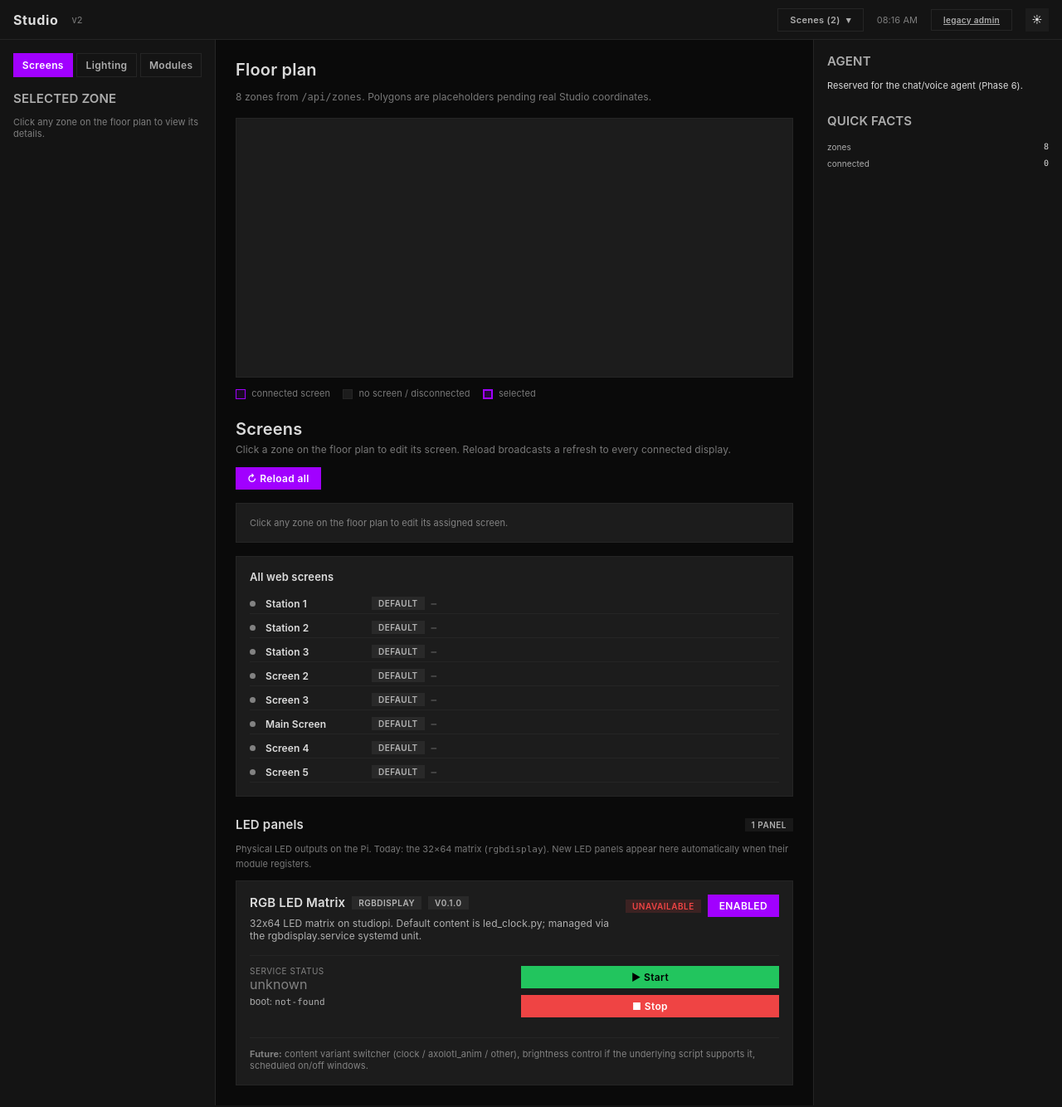
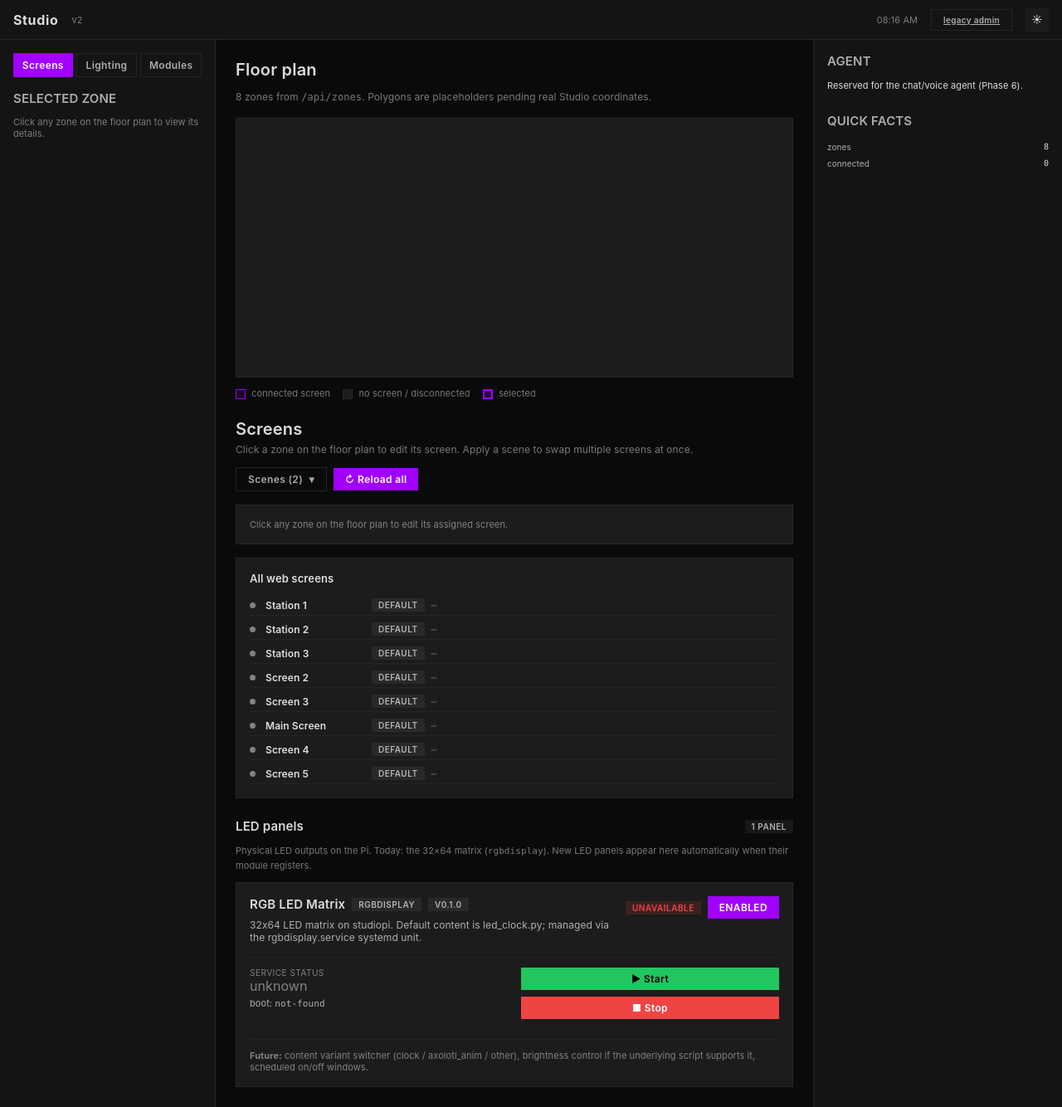
Before and after one commit to GenAIStudioSthlm/screen-mgr, a FastAPI app: page /admin in a window 1280 px wide. Shown: the whole page at 83% size. Run offline with FastAPI, Linux system fonts and the light colour scheme; some libraries are stand-ins or nearby versions.

Commit message:
Move Scenes dropdown from header into the Screens view row
User feedback: Scenes don't belong in the top app bar — they're a
screen-related primitive and the header was cluttered. Put the
dropdown right next to the 'Reload all' button in the Screens view
header where it conceptually lives.

Implementation: cut the markup out of index.html, paste into
screens.html. The dropdown's bindings (scenes, applyScene,
sceneDropdownOpen, sceneActionMsg, sceneActionOk) still live on
studioShell (the outer scope) — Alpine's scope chain lets the
inner v2ScreensView template read them directly without re-declaring.
The sceneActionMsg status line also moves under the Screens header
so feedback shows where the action originated.

Other views (Lighting, Modules) no longer see a Scenes dropdown in
the header, which matches their scope.

Co-Authored-By: Claude Opus 4.7 (1M context) <noreply@anthropic.com>

```diff
--- a/templates/admin/v2/index.html
+++ b/templates/admin/v2/index.html
@@ -26,31 +26,6 @@
       <div style="font-weight:700;letter-spacing:0.04em">Studio</div>
       <div style="font-size:11px;color:var(--text-dim)">v2</div>
       <div style="flex:1"></div>
-
-      {# Scenes dropdown #}
-      <div style="position:relative" @click.outside="sceneDropdownOpen = false">
-        <button @click="sceneDropdownOpen = !sceneDropdownOpen"
-                class="btn btn-ghost" style="font-size:11px"
-                :disabled="scenes.length === 0">
-          <span x-text="'Scenes (' + scenes.length + ')'"></span>
-          <span style="margin-left:4px">▾</span>
-        </button>
-        <div x-show="sceneDropdownOpen" x-transition style="position:absolute;top:34px;right:0;min-width:240px;background:var(--card);border:1px solid var(--border);box-shadow:0 4px 12px rgba(0,0,0,0.2);z-index:50">
-          <template x-for="s in scenes" :key="s.id">
-            <button @click="applyScene(s.id)"
-                    class="btn btn-ghost"
-                    style="display:block;width:100%;text-align:left;border:none;padding:8px 12px;font-size:12px">
-              <div style="font-weight:600" x-text="s.name"></div>
-              <div style="font-size:10px;color:var(--text-dim);margin-top:2px" x-text="s.description || s.id"></div>
-            </button>
-          </template>
-          <div x-show="scenes.length === 0" style="padding:8px 12px;font-size:11px;color:var(--text-dim)">No scenes</div>
-        </div>
-      </div>
-
-      <div x-show="sceneActionMsg" style="font-size:10px"
-           :style="sceneActionOk ? 'color:var(--ok)' : 'color:var(--err)'"
-           x-text="sceneActionMsg"></div>
 
       <div style="font-size:11px;color:var(--text-dim)" x-text="clock"></div>
       <a href="/admin/legacy" class="btn btn-ghost" style="font-size:10px">legacy admin</a>
--- a/templates/admin/v2/views/screens.html
+++ b/templates/admin/v2/views/screens.html
@@ -12,13 +12,40 @@
     <div>
       <h1 style="margin:0">Screens</h1>
       <p style="margin:var(--s-1) 0 0;color:var(--text-dim);font-size:12px">
-        Click a zone on the floor plan to edit its screen. Reload broadcasts a refresh to every connected display.
+        Click a zone on the floor plan to edit its screen. Apply a scene to swap multiple screens at once.
       </p>
     </div>
-    <div>
+    <div style="display:flex;align-items:center;gap:var(--s-2)">
+
+      {# Scenes dropdown — references shell scope (scenes, applyScene, sceneDropdownOpen, ...) via Alpine inheritance #}
+      <div style="position:relative" @click.outside="sceneDropdownOpen = false">
+        <button @click="sceneDropdownOpen = !sceneDropdownOpen"
+                class="btn btn-ghost"
+                :disabled="scenes.length === 0">
+          <span x-text="'Scenes (' + scenes.length + ')'"></span>
+          <span style="margin-left:4px">▾</span>
+        </button>
+        <div x-show="sceneDropdownOpen" x-transition
+             style="position:absolute;top:34px;right:0;min-width:240px;background:var(--card);border:1px solid var(--border);box-shadow:0 4px 12px rgba(0,0,0,0.2);z-index:50">
+          <template x-for="s in scenes" :key="s.id">
+            <button @click="applyScene(s.id)"
+                    class="btn btn-ghost"
+                    style="display:block;width:100%;text-align:left;border:none;padding:8px 12px;font-size:12px">
+              <div style="font-weight:600" x-text="s.name"></div>
+              <div style="font-size:10px;color:var(--text-dim);margin-top:2px" x-text="s.description || s.id"></div>
+            </button>
+          </template>
+          <div x-show="scenes.length === 0" style="padding:8px 12px;font-size:11px;color:var(--text-dim)">No scenes</div>
+        </div>
+      </div>
+
       <button @click="reloadAll()" class="btn btn-brand">↻ Reload all</button>
     </div>
   </div>
+
+  <div x-show="sceneActionMsg" style="font-size:11px"
+       :style="sceneActionOk ? 'color:var(--ok)' : 'color:var(--err)'"
+       x-text="sceneActionMsg"></div>
 
   {# ---------- Per-zone editor ---------- #}
   <template x-if="!selected">
```
